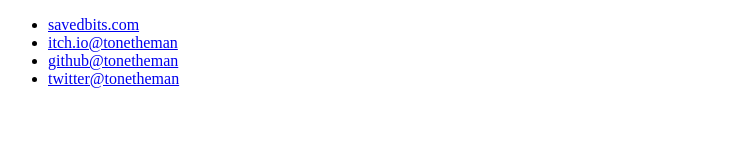
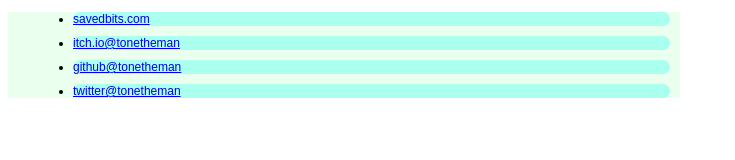
Before and after one commit to tonetheman/tinysite.fun, a plain HTML site: page u/tonetheman/index.html in a window 1280 px wide. Shown: the whole page, without its empty margins (0-735 px from the left). Drawn offline with Linux system fonts and the light colour scheme.

Commit message:
added really bad stylesw

```diff
--- a/u/tonetheman/index.html
+++ b/u/tonetheman/index.html
@@ -2,6 +2,7 @@
 <html>
     <head>
         <title>tinysite.fun/u/tonetheman</title>
+	<link rel="stylesheet" href="/u/tonetheman/style.css">
     </head>
     <body>
 
--- /dev/null
+++ b/u/tonetheman/style.css
@@ -0,0 +1,13 @@
+ul {
+	background-color: #ebffee;
+	font-family: sans-serif;
+	font-size: 12px;
+	width : 50%;
+}
+
+li {
+	margin : 10px;
+	margin-left: 25px;
+	border-radius: 10px;
+	background-color: #aaffee;
+}
```
